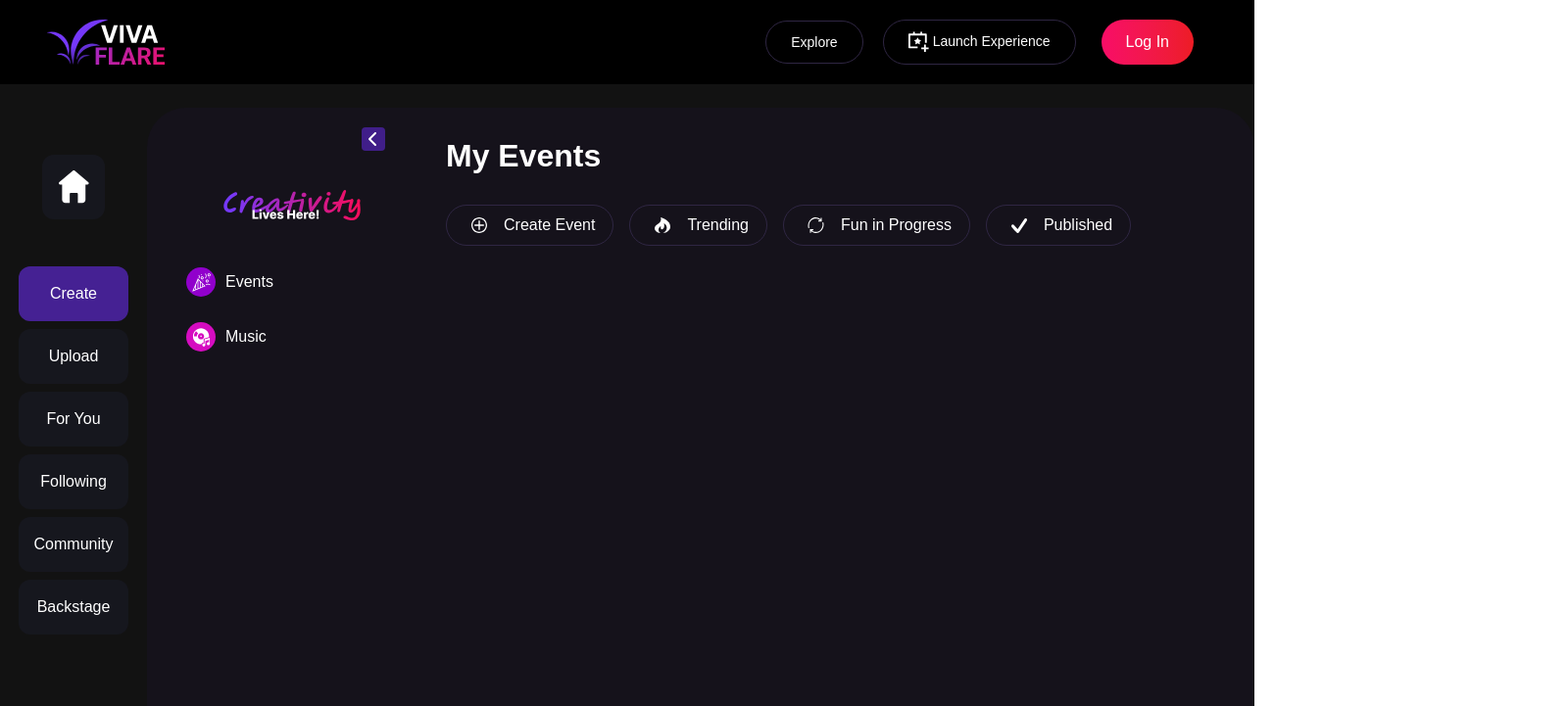
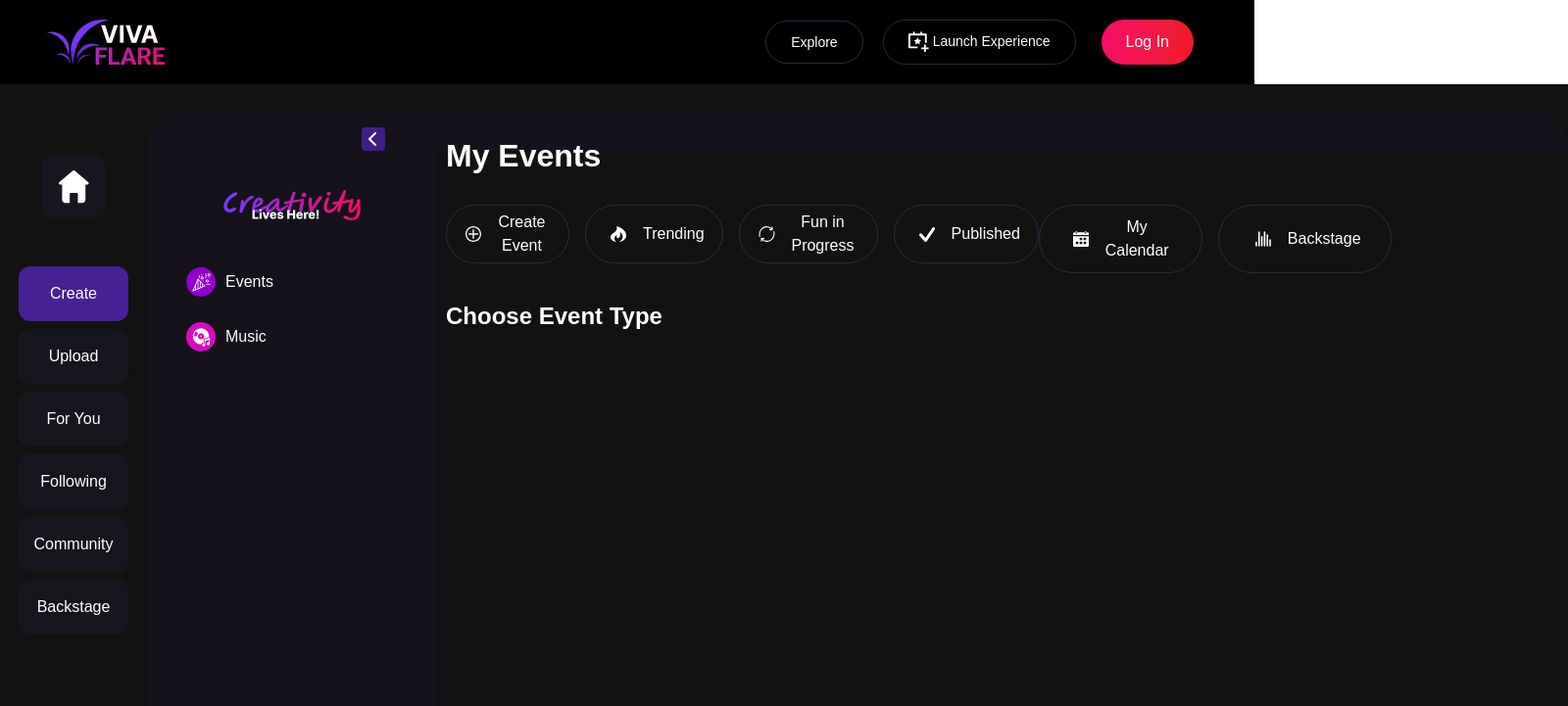
Before and after one commit to Capybara003/vivaflare-mvp, a Next.js app: page /create in a window 1280 px wide. Shown: the top 721 px of the page at 98% size, 1600 px wide, since content can reach past the window. Built offline with nearby package versions, Linux system fonts and the light colour scheme; grey boxes are pictures that could not be loaded.

Commit message:
update ui

```diff
--- a/app/component/create/sidebar.tsx
+++ b/app/component/create/sidebar.tsx
@@ -17,9 +17,9 @@ const CreateSidebar = () => {
                     {isShow ? <FaChevronLeft /> : <FaChevronRight />}
                 </div>
             </div>
-            <div className="flex justify-center w-full">
+            {isShow && <div className="flex justify-center w-full">
                 <img src={'/image/launchevent/creativity.svg'} className="w-[140px]" />
-            </div>
+            </div>}
             {isShow && <div className="flex flex-col gap-[10px]">
                 {
                     events.map((event) => {
--- a/app/create/page.tsx
+++ b/app/create/page.tsx
@@ -10,14 +10,29 @@ const Create = () => {
         { img: '/image/launchevent/progress.svg', title: 'Fun in Progress' },
         { img: '/image/launchevent/publish.svg', title: 'Published' },
     ]
+    const buttons1 = [
+        { img: '/image/launchevent/calendar.svg', title: 'My Calendar' },
+        { img: '/image/launchevent/backstage.svg', title: 'Backstage' }
+    ]
     return (
         <div className="flex flex-col gap-16 mt-[24px] pt-5 pb-6 pr-[90px] bg-[#15121B] rounded-tr-[40px] flex-1/2" style={{ height: '-webkit-fill-available' }}>
             <div className="flex flex-col gap-[26px] px-[10px] py-[5px]">
                 <p className="text-[32px] text-white font-semibold">My Events</p>
+                <div className="flex justify-between pr-[80px]">
+                    <div className="flex gap-4 text-white mb-[10px]">
+                        {buttons.map(button => (
+                            <button className={`${selectedButton === button.title ? 'bg-[#2F2643]' : ''} flex gap-[10px] items-center border border-[#2F2643] rounded-full py-[5px] px-[18px]`} key={button.title} onClick={() => setSelectedButton(button.title)}>
+                                <div className={`${selectedButton === button.title ? 'bg-gradient-to-r from-[#F80C67] to-[#ED1C24]' : 'bg-transparent'} w-[30px] h-[30px] rounded-full flex justify-center items-center`}>
+                                    <img src={button.img} />
+                                </div>
+                                <p>{button.title}</p>
+                            </button>
+                        ))}
+                    </div>
                     <div className="flex gap-4 text-white">
-                    {buttons.map(button => (
-                        <button className={`${selectedButton === button.title?'bg-[#2F2643]': ''} flex gap-[10px] items-center border border-[#2F2643] rounded-full py-[5px] px-[18px]`} key={button.title} onClick={() => setSelectedButton(button.title)}>
-                            <div className={`${selectedButton === button.title? 'bg-gradient-to-r from-[#F80C67] to-[#ED1C24]': 'bg-transparent'} w-[30px] h-[30px] rounded-full flex justify-center items-center`}>
+                        {buttons1.map(button => (
+                            <button className={`${selectedButton === button.title ? 'bg-[#2F2643]' : ''} flex gap-[10px] items-center border border-[#2F2643] rounded-full py-[10px] px-[30px]`} key={button.title} onClick={() => setSelectedButton(button.title)}>
+                                <div className={`${selectedButton === button.title ? 'bg-gradient-to-r from-[#F80C67] to-[#ED1C24]' : 'bg-transparent'} w-[30px] h-[30px] rounded-full flex justify-center items-center`}>
                                     <img src={button.img} />
                                 </div>
                                 <p>{button.title}</p>
@@ -25,6 +40,13 @@ const Create = () => {
                         ))}
                     </div>
                 </div>
+                <div className="flex flex-col gap-8">
+                    <p className="text-[24px] text-white font-semibold">Choose Event Type</p>
+                    <div className="flex gap-3">
+
+                    </div>
+                </div>
+            </div>
         </div>
     )
 }
```
Also changed, not shown: public/image/launchevent/backstage.svg (added), public/image/launchevent/calendar.svg (added). Lines whose indentation alone changed are shown as unchanged.
